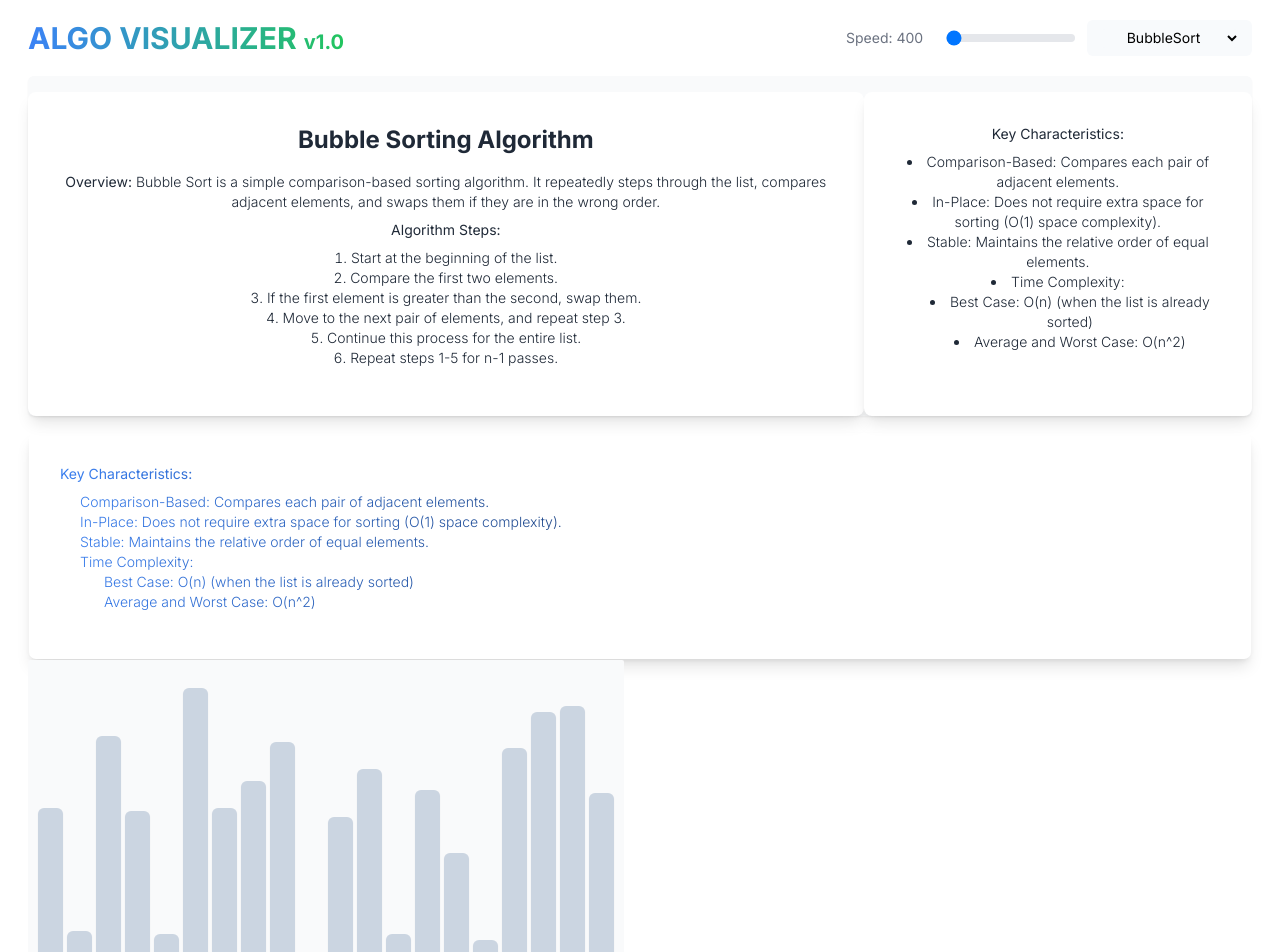
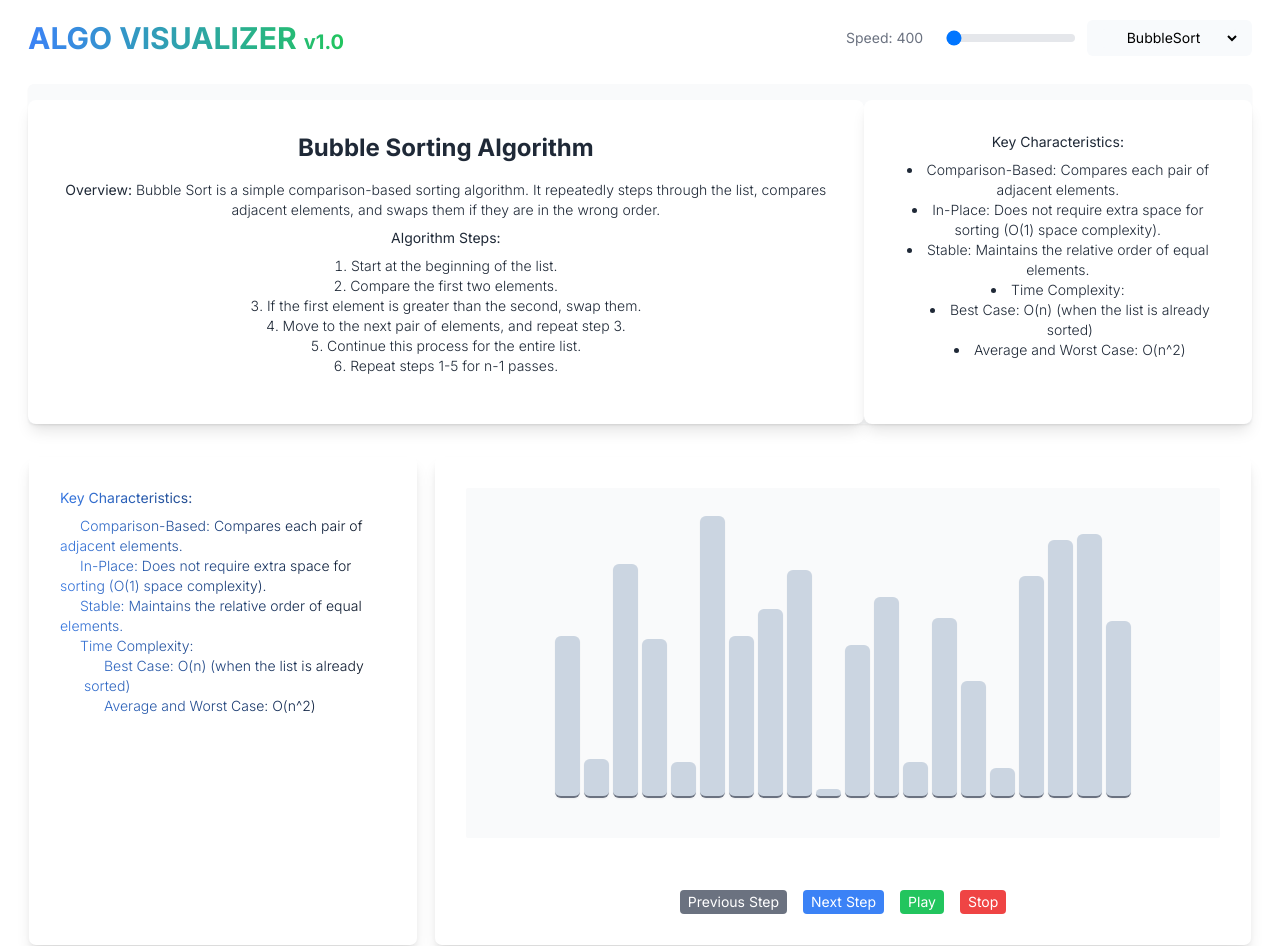
Before and after one commit to ranaHP/AlgoVisualizer, a Next.js app: page / in a window 1280 px wide. Shown: the top 952 px of the page. Built offline with nearby package versions, Linux system fonts and the light colour scheme.

Commit message:
FEA | F003 | algo graph component done

```diff
--- a/src/app/components/alogInput.component.tsx
+++ b/src/app/components/alogInput.component.tsx
@@ -3,7 +3,7 @@ import { useAlgoVisualizerContext } from "../context/visualizer";
 const AlogInputComponent = (props:any) => {
     const {resetArrayAndAnimation} = useAlgoVisualizerContext();
     return(
-        <div className=" bg-white p-8 rounded-lg shadow-lg text-gray-800 text-sm font-light text-transparent bg-clip-text bg-gradient-to-r to-black from-blue-500">
+        <div className=" max-w-[500px] bg-white p-8 rounded-lg shadow-lg text-gray-800 text-sm font-light text-transparent bg-clip-text bg-gradient-to-r to-black from-blue-500">
         <p className="mb-2"><strong>Key Characteristics:</strong></p>
         <ul className="list-disc list-inside mb-4">
           <li>Comparison-Based: Compares each pair of adjacent elements.</li>
--- a/src/app/components/graph.component.tsx
+++ b/src/app/components/graph.component.tsx
@@ -1,9 +1,26 @@
+import { useState } from "react";
 import { useAlgoVisualizerContext } from "../context/visualizer";
 
 const GraphComponent = (props: any) => {
     const { arrayToSort } = useAlgoVisualizerContext();
+    const [isPlaying, setIsPlaying] = useState(false);
+    const [currentIndex, setCurrentIndex] = useState(0);
+
+    const handlePlayPause = () => {
+        setIsPlaying(prevIsPlaying => !prevIsPlaying);
+    };
+
+    const handlePrev = () => {
+        setCurrentIndex(prevIndex => prevIndex > 0 ? prevIndex - 1 : arrayToSort.length - 1);
+    };
+
+    const handleNext = () => {
+        setCurrentIndex(prevIndex => prevIndex < arrayToSort.length - 1 ? prevIndex + 1 : 0);
+    };
+
     return (
-        <div className="bg-gray-50 min-h-[350px] mb-4 p-2 rounded-sm text-center flex justify-center items-end">
+        <div className="w-full bg-white p-8 rounded-lg shadow-lg text-gray-800 text-sm font-light text-transparent bg-clip-text ">
+            <div className="bg-gray-50 min-h-[350px]  mb-4 py-2 px-5 rounded-sm text-center flex justify-center items-end ">
                 {
                     arrayToSort.map((item, index) => {
                         return <div key={index}>
@@ -11,7 +28,7 @@ const GraphComponent = (props: any) => {
                                 className="w-[10px] border-b-2 border-gray-500 rounded-md
                     bg-slate-300 text-center mx-0.5 shadow-sm
                     bg-gradient-to-r "
-                            style={{ height: `${item * 3}px`,width: `${500 / arrayToSort.length }px` }}
+                                style={{ height: `${item * 3}px`, width: `${500 / arrayToSort.length}px` }}
                             ></div>
                             <div className="origin-left-top transform -hue-rotate-15 font-light pt-3 text-sm">
                                 {item}
@@ -20,6 +37,21 @@ const GraphComponent = (props: any) => {
                     })
                 }
             </div>
+            <div className="w-full ">
+                <div className="flex justify-center mb-4 gap-3">
+                    <button  onClick={handlePlayPause}>{isPlaying ? 'Pause' : 'Play'}</button>
+                    <button onClick={handlePrev}>Previous</button>
+                    <button onClick={handleNext}>Next</button>
+                </div>
+                <div className="flex justify-center space-x-4">
+                    <button id="prev-btn" className="bg-gray-500 hover:bg-gray-700 text-white font-normal py-0.5 px-2 text-sm rounded">Previous Step</button>
+                    <button id="next-btn" className="bg-blue-500 hover:bg-blue-700 text-white font-normal py-0.5 px-2 text-sm rounded">Next Step</button>
+                    <button id="play-btn" className="bg-green-500 hover:bg-green-700 text-white font-normal py-0.5 px-2 text-sm rounded">Play</button>
+                    <button id="stop-btn" className="bg-red-500 hover:bg-red-700 text-white font-normal py-0.5 px-2 text-sm rounded">Stop</button>
+                </div>
+            </div>
+        </div>
+
     )
 }
 
--- a/src/app/page.tsx
+++ b/src/app/page.tsx
@@ -16,7 +16,7 @@ const Home = () => {
   }, [])
 
   return (
-    <div className=" px-7 ">
+    <div className=" px-7 flex gap-2 flex-col">
       {/* for title section */}
       <div className=" flex flex-row  justify-between py-5">
         <TitleComponent />
@@ -31,11 +31,10 @@ const Home = () => {
       </div>
       {/* algo inputs section */}
       <div>
-        <AlogInputComponent/>
       </div>
       {/* graph section */}
-      <div className=" flex">
-
+      <div className=" flex justify-around gap-4">
+        <AlogInputComponent />
         <GraphComponent />
       </div>
     </div>
```
Lines whose indentation alone changed are shown as unchanged.
